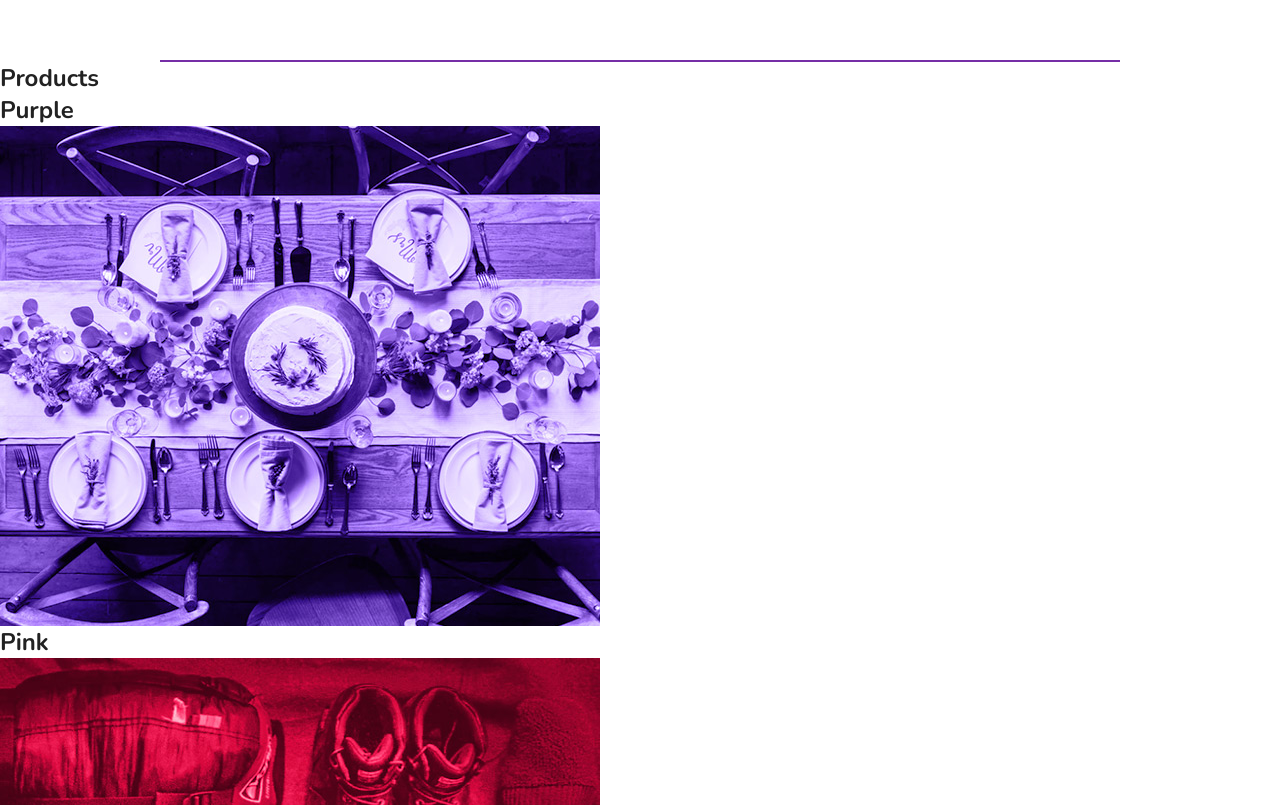
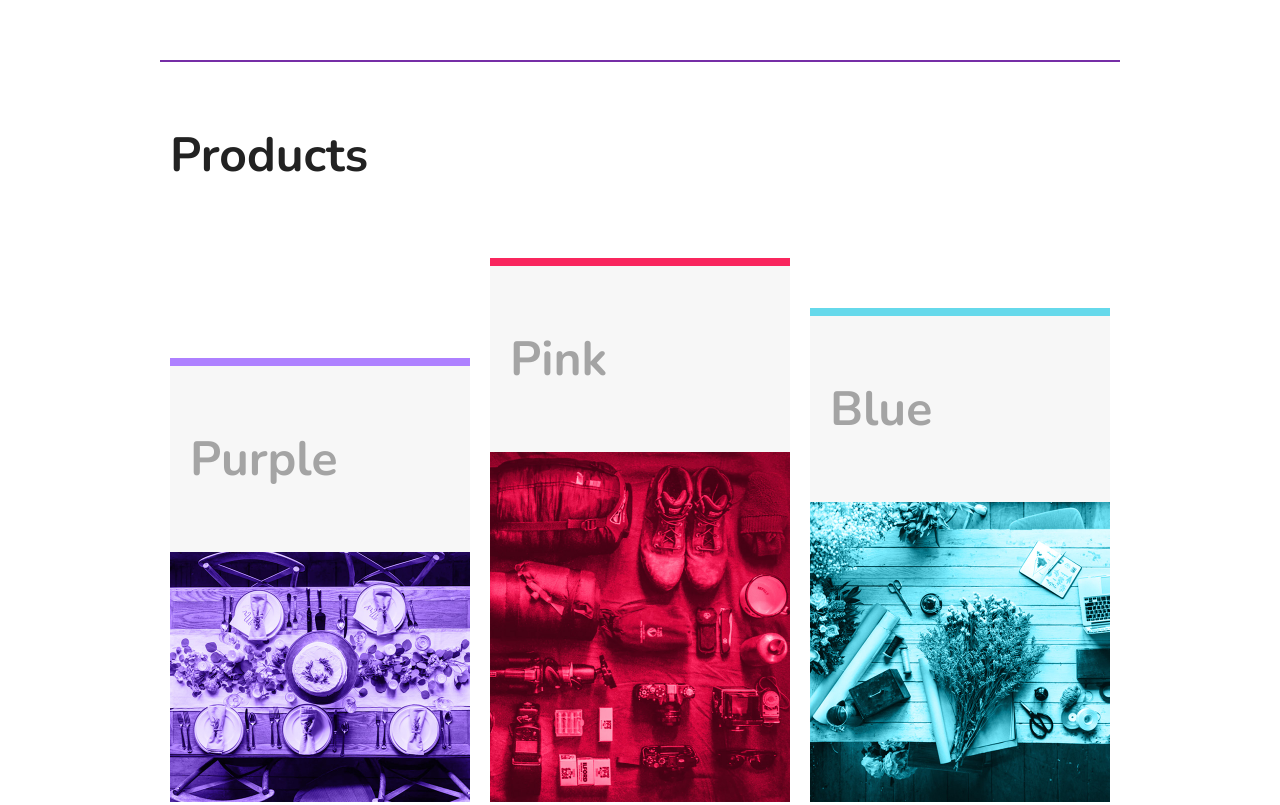
Before and after one commit to lucas-hgs/FlexBlog, a plain HTML site: page index.html in a window 1280 px wide. Shown: the part 919-1724 px from the top of the page. Drawn offline with nearby package versions, Linux system fonts and the light colour scheme.

Commit message:
Stylized the Products section of the Website

```diff
--- a/css/style.css
+++ b/css/style.css
@@ -133,3 +133,45 @@ img {
   flex: 1 1 160px;
   margin: 0 10px;
 }
+
+/* Products */
+
+.products {
+  max-width: 960px;
+  margin: 60px auto;
+}
+
+.products h1 {
+  font-size: 3em;
+  margin: 0 10px 60px 10px;
+}
+
+.products-container {
+  display: flex;
+  flex-wrap: wrap;
+  align-items: flex-end;
+}
+
+.products-item {
+  flex: 1 1 175px;
+  margin: 10px;
+}
+
+.products-item h2 {
+  font-size: 3em;
+  color: #a4a4a4;
+  background: #f7f7f7;
+  padding: 60px 20px;
+}
+
+.purple {
+  border-top: 8px solid #ae81ff;
+}
+
+.pink {
+  border-top: 8px solid #f9265e;
+}
+
+.blue {
+  border-top: 8px solid #66d9eb;
+}
```
